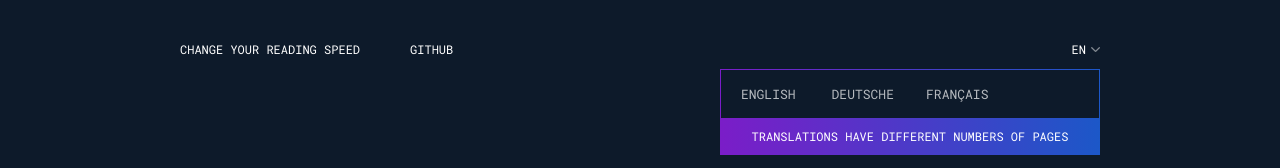
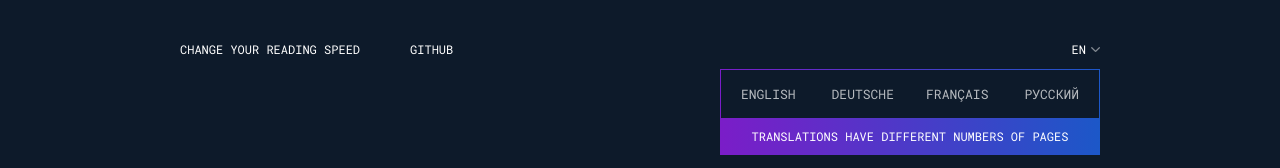
Before and after one commit to devfake/years-to-read, a Vue app: page / in a window 1280 px wide. Both pictures are taken after a click on the element "EN". Shown: the part 779-947 px from the top of the page. Built offline with nearby package versions, Linux system fonts and the light colour scheme; what vue-js-modal would draw is missing.

Commit message:
Add Russian Language.

```diff
--- a/src/App.vue
+++ b/src/App.vue
@@ -12,6 +12,7 @@
               <div @click="chooseBookTranslation('en')">English</div>
               <div @click="chooseBookTranslation('de')">Deutsche</div>
 	      <div @click="chooseBookTranslation('fr')">Français</div>
+	      <div @click="chooseBookTranslation('ru')">Русский</div>
             </div>
             <div class="translations-info">
               Translations have different numbers of pages
```
